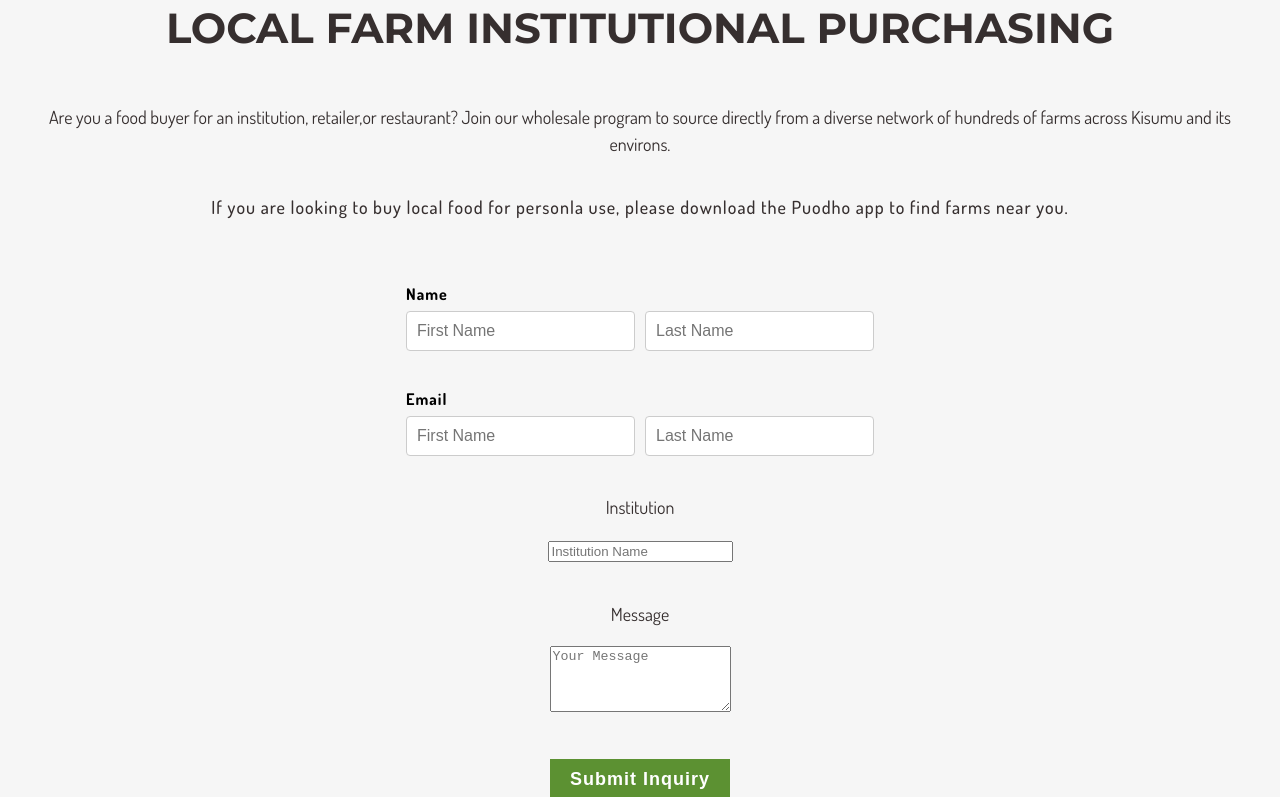
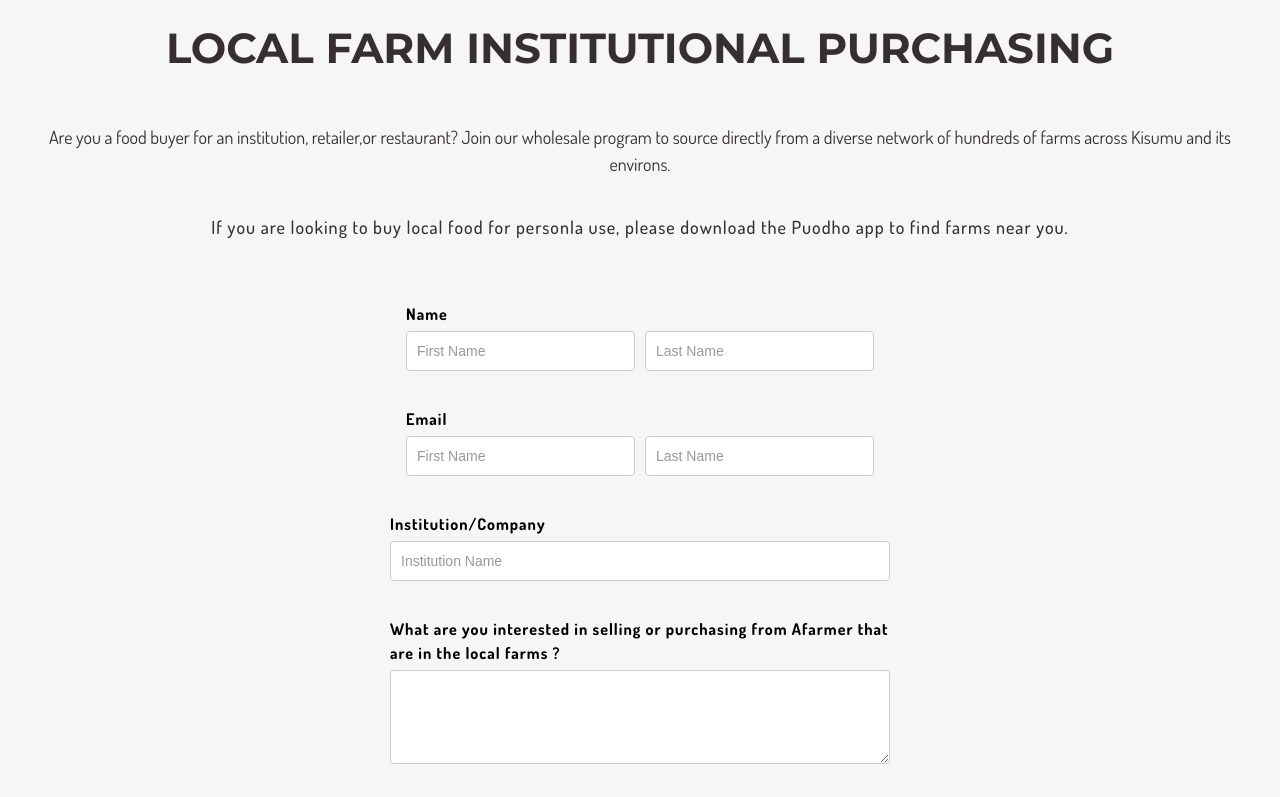
Before and after one commit to DerQh/puodho, a React (Vite) app: page / in a window 1280 px wide. Shown: the part 2000-2797 px from the top of the page. Built offline with nearby package versions, Linux system fonts and the light colour scheme.

Commit message:
footer fix

```diff
--- a/src/components/Footer.jsx
+++ b/src/components/Footer.jsx
@@ -1,16 +1,10 @@
 import styled from "styled-components";
 
 const Footer = styled.footer`
-  background: linear-gradient(180deg, #071032 0%, #0b1226 100%);
-  color: #e6eef8;
-  font-family:
-    system-ui,
-    -apple-system,
-    "Segoe UI",
-    Roboto,
-    "Helvetica Neue",
-    Arial;
-  padding: 36px 16px;
+  background-color: #77a54f;
+  color: #ffffff;
+  font-family: "Dosis", sans-serif;
+  padding: 20px 40px;
 `;
 
 const Inner = styled.div`
@@ -48,7 +42,6 @@ const Title = styled.span`
 
 const Desc = styled.p`
   margin: 0;
-  color: #a8c2ff;
   font-size: 14px;
 `;
 
@@ -59,12 +52,10 @@ const News = styled.div`
 const Heading = styled.h4`
   margin: 0 0 8px 0;
   font-size: 15px;
-  color: #a8c2ff;
 `;
 
 const Note = styled.p`
   margin: 0 0 12px 0;
-  color: #9fbfff;
 `;
 
 const Form = styled.form`
@@ -85,7 +76,7 @@ const Input = styled.input`
   padding: 10px 12px;
   border-radius: 8px;
   border: 1px solid rgba(255, 255, 255, 0.06);
-  background: rgba(255, 255, 255, 0.03);
+  background: #fff;
   color: #e6eef8;
   outline: none;
   font-size: 14px;
@@ -94,18 +85,17 @@ const Input = styled.input`
     border-color 0.12s ease;
 
   &::placeholder {
-    color: rgba(230, 240, 255, 0.5);
+    color: rgba(71, 74, 79, 0.5);
   }
 
   &:focus {
-    border-color: rgba(99, 102, 241, 0.95);
-    box-shadow: 0 0 0 6px rgba(99, 102, 241, 0.06);
+    border-color: rgba(70, 70, 70, 0.95);
   }
 `;
 
 const Button = styled.button`
-  background: linear-gradient(180deg, #60a5fa, #3b82f6);
-  color: #04223a;
+  background-color: #5c9132;
+  color: #fff;
   border: none;
   padding: 10px 14px;
   border-radius: 8px;
@@ -120,7 +110,7 @@ const Button = styled.button`
     transform: translateY(1px);
   }
   &:focus {
-    outline: 3px solid rgba(99, 102, 241, 0.18);
+    outline: 3px solid rgba(0, 0, 0, 0.18);
     outline-offset: 2px;
   }
 `;
@@ -139,7 +129,7 @@ const SocialLink = styled.a`
   height: 40px;
   border-radius: 8px;
   background: rgba(255, 255, 255, 0.03);
-  color: #e6eef8;
+  color: #fff;
 `;
 
 const Links = styled.div`
@@ -160,6 +150,11 @@ const List = styled.ul`
 
 const ListItem = styled.li`
   margin: 8px 0;
+  text-decoration: none;
+  a {
+    text-decoration: none;
+    color: #fff;
+  }
 `;
 
 const LegalCol = styled.div`
@@ -171,7 +166,7 @@ const LegalCol = styled.div`
 
 const LegalNote = styled.p`
   margin: 0;
-  color: #a8c2ff;
+  color: #fff;
 `;
 
 const LegalLinks = styled.div`
@@ -181,7 +176,8 @@ const LegalLinks = styled.div`
 `;
 
 const LegalLink = styled.a`
-  color: #9fbfff;
+  color: #fff;
+  text-decoration: none;
 `;
 
 export default function ResponsiveFooter() {
@@ -191,25 +187,11 @@ export default function ResponsiveFooter() {
         <Top>
           <Brand>
             <Logo href="/" aria-label="Homepage">
-              <svg
-                width="40"
-                height="40"
-                viewBox="0 0 48 48"
-                fill="none"
-                xmlns="http://www.w3.org/2000/svg"
-                aria-hidden="true"
-                focusable="false"
-              >
-                <rect width="48" height="48" rx="8" fill="#2563EB" />
-                <path
-                  d="M14 30c4-6 10-14 18-10-6 2-10 8-12 12-2 4-6 4-6 4s0-2 0-6z"
-                  fill="#fff"
-                />
-              </svg>
-              <Title>VibeFooter</Title>
+              <img src="/logo1.png " alt="" />
+              <Title>Afarmer</Title>
             </Logo>
             <Desc>
-              Clean, responsive footer built with React and plain CSS.
+              Discover fresh produce, support local farmers, and enjoy.
             </Desc>
           </Brand>
 
@@ -240,15 +222,18 @@ export default function ResponsiveFooter() {
             </Form>
 
             <Social aria-hidden="false">
-              <SocialLink href="https://twitter.com" aria-label="Twitter">
-                {/* Twitter SVG Icon */}
-              </SocialLink>
-              <SocialLink href="https://github.com" aria-label="GitHub">
-                {/* GitHub SVG Icon */}
-              </SocialLink>
-              <SocialLink href="https://www.linkedin.com" aria-label="LinkedIn">
-                {/* LinkedIn SVG Icon */}
-              </SocialLink>
+              <SocialLink
+                href="https://twitter.com"
+                aria-label="Twitter"
+              ></SocialLink>
+              <SocialLink
+                href="https://github.com"
+                aria-label="GitHub"
+              ></SocialLink>
+              <SocialLink
+                href="https://www.linkedin.com"
+                aria-label="LinkedIn"
+              ></SocialLink>
             </Social>
           </News>
         </Top>
@@ -310,11 +295,11 @@ export default function ResponsiveFooter() {
 
           <LegalCol>
             <LegalNote>
-              © {new Date().getFullYear()} VibeFooter — Built with care.
+              © {new Date().getFullYear()} Afarmer — Built with care.
             </LegalNote>
             <LegalLinks>
-              <LegalLink href="#terms">Terms</LegalLink>
-              <LegalLink href="#privacy">Privacy</LegalLink>
+              <LegalLink href="#terms">Terms |</LegalLink>
+              <LegalLink href="#privacy">Privacy </LegalLink>
               <LegalLink href="#security">Security</LegalLink>
             </LegalLinks>
           </LegalCol>
--- a/src/components/MainBody.jsx
+++ b/src/components/MainBody.jsx
@@ -6,16 +6,14 @@ const MainContainer = styled.div`
   color: #000000;
   @media (max-width: 1200px) {
     padding: 60px;
-    /* Padding for medium screens */
   }
 
   @media (max-width: 768px) {
     padding: 50px;
-    /* Padding for small screens */
   }
 
   @media (max-width: 480px) {
-    padding: 30px; /* Padding for extra small screens */
+    padding: 30px;
   }
 
   p {
@@ -60,6 +58,7 @@ const ImageContainer = styled.div`
   justify-content: center;
   align-items: center;
   padding-top: 20px;
+  padding-bottom: 20px;
   img {
     max-width: 80%;
     height: auto;
@@ -255,6 +254,18 @@ const InputDiv = styled.div`
     border: 1px solid #ccc;
     border-radius: 4px;
     font-size: 16px;
+    max-width: 100%;
+    width: 100%;
+    box-sizing: border-box;
+    &:focus {
+      outline: none;
+      border-color: transparent;
+    }
+
+    &::placeholder {
+      color: #999;
+      font-size: 14px;
+    }
   }
   div {
     display: flex;
@@ -262,6 +273,114 @@ const InputDiv = styled.div`
 
     input {
       flex: 1;
+    }
+  }
+`;
+
+const InputDiv2 = styled.div`
+  display: flex;
+  flex-direction: column;
+  /* gap: 10px; */
+  text-align: left;
+  width: 100%;
+
+  p {
+    font-size: 16px;
+    font-weight: 700;
+    letter-spacing: 1px;
+    color: #000000;
+    margin-bottom: 5px;
+
+    a {
+      color: #000000;
+      text-decoration: none;
+      &:hover {
+        text-decoration: underline;
+      }
+    }
+  }
+
+  input,
+  textarea {
+    padding: 10px;
+    border: 1px solid #ccc;
+    border-radius: 4px;
+    font-size: 16px;
+    max-width: 100%;
+    width: 100%;
+    min-height: 40px;
+    box-sizing: border-box;
+    &:focus {
+      outline: none;
+      border-color: transparent;
+    }
+
+    &::placeholder {
+      color: #999;
+      font-size: 14px;
+    }
+  }
+`;
+
+const FeedbackContainer = styled.div`
+  color: #313131;
+  text-align: center;
+  font-size: 24px;
+  font-family: "Dosis", sans-serif;
+  font-style: italic;
+  padding: 20px 40px;
+  @media (max-width: 1200px) {
+    padding: 60px;
+  }
+
+  @media (max-width: 768px) {
+    padding: 50px;
+  }
+
+  @media (max-width: 480px) {
+    padding: 30px;
+  }
+`;
+
+const Footer = styled.footer`
+  display: none;
+  background-color: #77a54f;
+  color: #000000;
+  /* display: flex;
+  flex-direction: column;
+  align-items: center;
+  text-align: center; */
+  padding: 20px 40px;
+  font-family: "Montserrat", sans-serif;
+
+  @media (max-width: 1200px) {
+    padding: 60px;
+  }
+
+  @media (max-width: 768px) {
+    padding: 50px;
+  }
+
+  @media (max-width: 480px) {
+    padding: 30px;
+  }
+
+  div {
+    display: flex;
+    align-items: center;
+    gap: 10px;
+    margin-bottom: 20px;
+
+    img {
+      width: 40px;
+      height: 40px;
+      border-radius: 50%;
+    }
+
+    h1 {
+      font-size: 24px;
+      font-weight: 700;
+      margin: 0;
     }
   }
 `;
@@ -319,8 +438,7 @@ function Body() {
             <h2>Grow</h2>
             <p>
               Connect with the consumer and wholesale buyers for your homegrown
-              produce without the hassle of branding, a website, or
-              advertising.{" "}
+              produce without the hassle of branding, a website, or advertising.
             </p>
           </BuySellGrowContainer>
         </BuySellGrowContainers>
@@ -356,28 +474,31 @@ function Body() {
             </div>
           </InputDiv>
 
-          <div>
-            <p>Institution</p>
+          <InputDiv2>
+            <p>Institution/Company</p>
             <input placeholder="Institution Name" type="text" />
-          </div>
-          <div>
-            <p>Message</p>
-            <textarea placeholder="Your Message" rows="4"></textarea>
-          </div>
+          </InputDiv2>
+          <InputDiv2>
+            <p>
+              What are you interested in selling or purchasing from
+              <a href=""> Afarmer </a> that are in the local farms ?
+            </p>
+            <textarea rows="4"></textarea>
+          </InputDiv2>
           <button>Submit Inquiry</button>
         </FormContainer>
       </InquiryContainer>
-      <div>
-        "Puodho has resulted in both professional and personal relationships
+      <FeedbackContainer>
+        "Afarmer has resulted in both professional and personal relationships
         with increible customes an people in my local community. Not only have I
-        been able to \n network and make sales but I never eaten better or
-        cleaner in my life! I downloaded it when I was the only producer withi
-        50 kms and now there are ovr 30 in my village alone! I can't wait to see
-        what else Puodo has up their sleeve!" - Jeff Ondoro.
-      </div>
-      <div>
+        been able to network and make sales but I never eaten better or cleaner
+        in my life! I downloaded it when I was the only producer within 50 kms
+        and now there are over 30 in my village alone! I can't wait to see what
+        else Puodo has up their sleeve!" - Jeff Ondoro.
+      </FeedbackContainer>
+      <Footer>
         <div>
-          <img src="/logo.png" alt="logo  " />
+          <img src="/logo1.jpg" alt="logo " />
           <h1>FARMFRESH</h1>
         </div>
         <p>
@@ -405,7 +526,7 @@ function Body() {
             Returns
           </p>
         </div>
-      </div>
+      </Footer>
     </>
   );
 }
```
